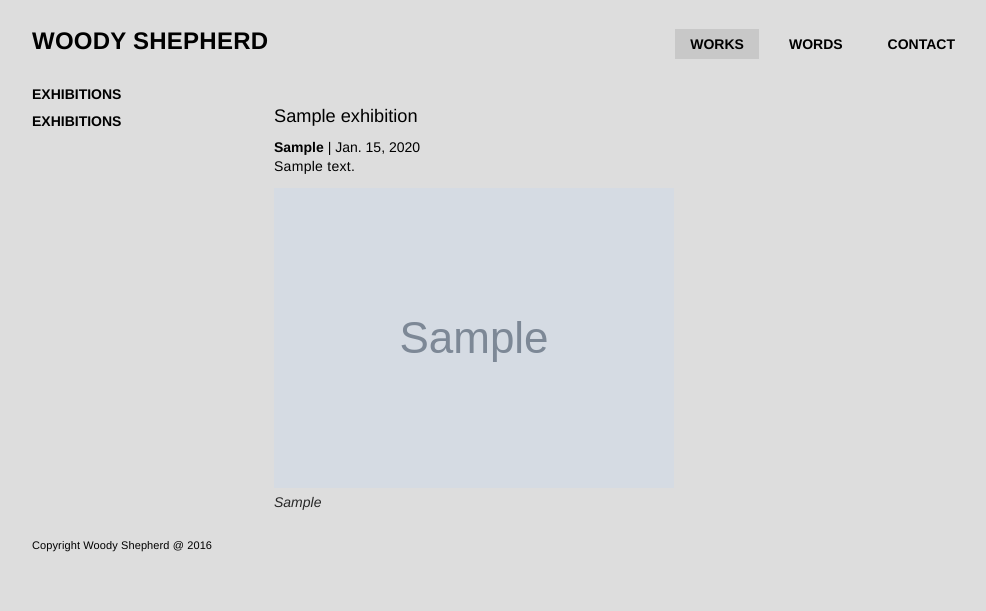
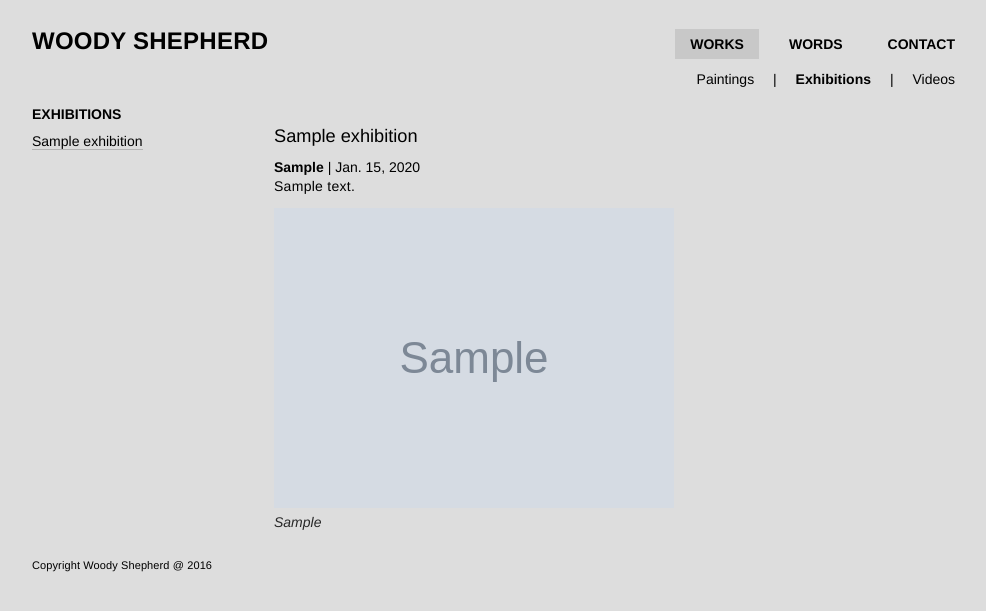
Before and after one commit to jcaraballo17/secret-webpage, a Django app: page /works/exhibitions/1 in a window 1280 px wide. Shown: the top 611 px of the page, without its empty margins (139-1125 px from the left). Run offline with Django 3.2, Linux system fonts and the light colour scheme; tables that the repository leaves empty hold one stand-in row (values such as "Sample post"); grey boxes marked "Sample" are stand-in pictures; parts of the project's set-up code (start-up, migrations or seed data) failed here and were passed over; some libraries are stand-ins or nearby versions.

Commit message:
re-structured html template hierarchy.

```diff
--- a/paintings/static/paintings/css/style.css
+++ b/paintings/static/paintings/css/style.css
@@ -149,7 +149,7 @@ p {
     border: 1px solid rgb(0, 0, 0);
 }
 
-.navbar-header .navbar-toggle:hover{
+.navbar-header .navbar-toggle:hover {
     border: 1px solid rgb(120, 120, 120);
     -webkit-transition: ease-in .15s;
     -moz-transition: ease-in .15s;
@@ -168,21 +168,6 @@ p {
 .icon-bar {
     background-color: rgb(0, 0, 0);
     padding: 2px 0 1px 0;
-}
-
-.navbar-active a, .navbar-active a:active, .navbar-active a:link {
-    background-color: rgb(200, 200, 200);
-    /*color: rgb(221, 221, 221);*/
-    /*border: 1px solid rgb(0,0,0);*/
-}
-
-.navbar-active a:hover {
-    background-color: rgb(200, 200, 200) !important;
-    /*border: 1px solid #bbbbbb !important;*/
-    -webkit-transition: ease-in .15s;
-    -moz-transition: ease-in .15s;
-    -o-transition: ease-in .15s;
-    transition: ease-in .15s;
 }
 
 .navbar-links{
@@ -211,6 +196,39 @@ p {
         margin-top: 0;
     }
 }
+
+#nav-section-works #nav-works a, #nav-section-works #nav-works a:active, #nav-section-works #nav-works a:link,
+#nav-section-words #nav-words a, #nav-section-words #nav-words a:active, #nav-section-words #nav-words a:link,
+#nav-section-contact #nav-contact a, #nav-section-contact #nav-contact a:active, #nav-section-contact #nav-contact a:link {
+    background-color: rgb(200, 200, 200);
+    /*color: rgb(221, 221, 221);*/
+    /*border: 1px solid rgb(0,0,0);*/
+}
+
+
+#nav-section-works #nav-works a:hover,
+#nav-section-words #nav-words a:hover,
+#nav-section-contact #nav-contact a:hover {
+    background-color: rgb(200, 200, 200) !important;
+    /*border: 1px solid #bbbbbb !important;*/
+    -webkit-transition: ease-in .15s;
+    -moz-transition: ease-in .15s;
+    -o-transition: ease-in .15s;
+    transition: ease-in .15s;
+}
+
+#subnav-section-paintings #subnav-paintings,
+#subnav-section-exhibitions #subnav-exhibitions,
+#subnav-section-videos #subnav-videos {
+    font-weight: 700;
+}
+
+#subnav-section-paintings #subnav-paintings:after,
+#subnav-section-exhibitions #subnav-exhibitions:after,
+#subnav-section-videos #subnav-videos:after {
+    font-weight: normal;
+}
+
 
 /* HOME + BACKGROUND */
 .home-background {
@@ -307,14 +325,6 @@ p {
 .nav-page-category li:last-child:after {
     content: "";
     margin-left: 0;
-}
-
-li.nav-category-active:after {
-    font-weight: normal;
-}
-
-li.nav-category-active {
-    font-weight: 700;
 }
 
 .works-gallery {
--- a/paintings/templates/paintings/base.html
+++ b/paintings/templates/paintings/base.html
@@ -1,4 +1,4 @@
-{% load static from staticfiles %}
+{% load static %}
 <!DOCTYPE html>
 <html lang="en">
 <head>
@@ -13,25 +13,35 @@
 </head>
 
 <body>
-{% block navigation %}
-    <!--TOPBAR-->
-    <input id="active-navigation" type="hidden" value="{{ active_navigation }}">
-    <div class="container">
+{% block main-navigation %}
+    <div id="nav-section{% if active_navigation %}-{{ active_navigation }}{% endif %}" class="container">
         <div class="row top-navbar">
             <header class="navbar-header">
-                <!--<button type="button" class="navbar-toggle collapsed" data-toggle="collapse"
-                        data-target="#topnav-toggle-button"><span class="sr-only">Toggle navigation</span> <span
-                        class="icon-bar"></span> <span class="icon-bar"></span> <span class="icon-bar"></span></button>-->
                 <a class="navbar-brand" href="{% url 'home' %}">WOODY SHEPHERD</a>
             </header>
-            <nav class="navbar-links"> <!--class="collapse navbar-collapse" id="topnav-toggle-button"-->
+            <nav class="navbar-links">
                 <ul class="nav navbar-nav navbar-right">
-                    <li id="nav-works"><a href="{% url 'paintings' %}">WORKS</a></li>
-                    <li id="nav-words"><a href="{% url 'featured_word' %}">WORDS</a></li>
-                    <li id="nav-contact"><a href="{% url 'contact' %}">CONTACT</a></li>
-{#                    <li id="nav-shop"><a href="#">SHOP</a></li>#}
+                    {% block navigation_items %}
+                        <li id="nav-works"><a href="{% url 'paintings' %}">WORKS</a></li>
+                        <li id="nav-words"><a href="{% url 'featured_word' %}">WORDS</a></li>
+                        <li id="nav-contact"><a href="{% url 'contact' %}">CONTACT</a></li>
+{#                      <li id="nav-shop"><a href="#">SHOP</a></li>#}
+                    {% endblock %}
                 </ul>
             </nav>
+        </div>
+    </div>
+{% endblock %}
+
+{% block subnavigation %}
+    <div id="subnav-section{% if active_subnavigation %}-{{ active_subnavigation }}{% endif %}" class="container">
+        <div class="row">
+            <div class="col-md-12">
+                <ul class="nav-page-category">
+                    {% block subnavigation-items %}
+                    {% endblock %}
+                </ul>
+            </div>
         </div>
     </div>
 {% endblock %}
@@ -40,7 +50,6 @@
 {% endblock %}
 
 {% block footer %}
-    <!--FOOTER-->
     <footer class="footer">
         <div class="container">
             <div class="row">
@@ -55,12 +64,7 @@
 {% block scripts %}
     <script src="{% static 'paintings/js/libraries/jquery-1.11.3.min.js' %}"></script>
     <script src="{% static 'paintings/js/libraries/bootstrap.min.js' %}"></script>
-    <script>
-        $(document).ready(function(){
-            var activeNavigation = $('#active-navigation').val();
-            $('#nav-' + activeNavigation).addClass('navbar-active');
-        });
-    </script>
 {% endblock %}
+
 </body>
 </html>
--- /dev/null
+++ b/paintings/templates/paintings/gallery.html
@@ -0,0 +1,41 @@
+{% extends 'paintings/works.html' %}
+{% load static %}
+
+{% block subnavigation-items %}
+    <li id="subnav-paintings"><a href="{% url 'paintings' %}">Paintings</a></li>
+    <li id="subnav-exhibitions"><a href="{% url 'exhibitions' %}">Exhibitions</a></li>
+    <li id="subnav-videos"><a href="{% url 'videos' %}">Videos</a></li>
+{% endblock %}
+
+{% block content %}
+    <div class="container">
+        {% block gallery-items %}
+
+        {% endblock %}
+
+        <div class="col-md-12 load-more-div">
+            <a class="load-more-button"><span class="small"><strong>LOAD MORE</strong></span></a>
+        </div>
+    </div>
+{% endblock %}
+
+{% block scripts %}
+    {{ block.super }}
+    <script>
+        $(document).ready(function(){
+            var maxPieceCount = 16;
+            var loadMoreButton = $('div.load-more-div');
+            var pieces = $('div.works-gallery div.gallery-thumbnail');
+            if (pieces.length > maxPieceCount) {
+                loadMoreButton.show();
+                loadMoreButton.on('click', function() {
+                    var notShown = pieces.filter(function() { return $(this).css('display') == 'none'; });
+                    notShown.slice(0, maxPieceCount).show();
+                    if (notShown.length <= maxPieceCount) {
+                        loadMoreButton.hide();
+                    }
+                });
+            }
+        });
+    </script>
+{% endblock %}
--- a/paintings/templates/paintings/announcement.html
+++ b/paintings/templates/paintings/sections/announcement.html
@@ -5,9 +5,9 @@
     <div class="container">
         <div class="row piece-row">
             <div class="col-md-9">
-                <h1>{{ object.title }}</h1>
-                <span class="sub-info">{{ object.date }}</span>
-                <p>{{ object.description }}</p>
+                <h1>{{ announcement.title }}</h1>
+                <span class="sub-info">{{ announcement.date }}</span>
+                <p>{{ announcement.description }}</p>
             </div>
         </div>
     </div>
--- a/paintings/templates/paintings/contact.html
+++ b/paintings/templates/paintings/sections/contact.html
@@ -1,11 +1,12 @@
 {% extends 'paintings/base.html' %}
-{% load static from staticfiles %}
+{% load static %}
 
-{% block navigation %}
+{% block main-navigation %}
     {% with 'contact' as active_navigation %}
         {{ block.super }}
     {% endwith %}
 {% endblock %}
+
 
 {% block content %}
     <div class="container">
@@ -70,5 +71,4 @@
             </div>
         </div>
     </div>
-
 {% endblock %}
--- a/paintings/templates/paintings/style.html
+++ b/paintings/templates/paintings/sections/style.html
@@ -5,8 +5,8 @@
 <meta http-equiv="X-UA-Compatible" content="IE=edge">
 <meta name="viewport" content="width=device-width, initial-scale=1">
 <title>Woody Shepherd - Style Sheet</title>
-<link href="../../static/paintings/css/bootstrap.css" rel="stylesheet">
-<link href="../../static/paintings/css/style.css" rel="stylesheet">
+<link href="../../../static/paintings/css/bootstrap.css" rel="stylesheet">
+<link href="../../../static/paintings/css/style.css" rel="stylesheet">
 </head>
 
 <body>
@@ -72,6 +72,6 @@
 <!-- jQuery (necessary for Bootstrap's JavaScript plugins) -->
 <script src="https://ajax.googleapis.com/ajax/libs/jquery/1.11.2/jquery.min.js"></script>
 <!-- Include all compiled plugins (below), or include individual files as needed -->
-<script src="../../static/paintings/js/libraries/bootstrap.min.js"></script>
+<script src="../../../static/paintings/js/libraries/bootstrap.min.js"></script>
 </body>
 </html>
--- a/paintings/templates/paintings/works/exhibition.html
+++ b/paintings/templates/paintings/sections/works/exhibitions.html
@@ -1,8 +1,8 @@
-{% extends 'paintings/base.html' %}
+{% extends 'paintings/gallery.html' %}
 {% load staticfiles %}
 
-{% block navigation %}
-    {% with 'works' as active_navigation %}
+{% block subnavigation %}
+    {% with 'exhibitions' as active_subnavigation %}
         {{ block.super }}
     {% endwith %}
 {% endblock %}
@@ -13,18 +13,17 @@
             <div class="col-sm-3 col-md-3">
                 <span><strong>EXHIBITIONS</strong></span>
                 <ul class="links-list">
-                    <li><strong>EXHIBITIONS</strong></li>
                     {% for exhibition in exhibitions_list %}
                         <li class="hidden-xs"><a href="{% url 'exhibition' exhibition.pk %}">{{ exhibition.title }}</a></li>
                     {% endfor %}
 
-                    <li class="visible-xs"><span>View All Exhibitions</span></li>
+                    <li class="visible-xs view-all"><span>View All Exhibitions</span></li>
                 </ul>
             </div>
             <div class="col-sm-9 col-md-9 exhibition-container">
-                <h3>{{ object.title }}</h3>
-                <span class="exhibition-info"><strong>{{ object.place }}</strong> | {{ object.date }}</span>
-                <p>{{ object.description }}</p>
+                <h3>{{ exhibition.title }}</h3>
+                <span class="exhibition-info"><strong>{{ exhibition.place }}</strong> | {{ exhibition.date }}</span>
+                <p>{{ exhibition.description }}</p>
                 {% for exhibition_image in exhibition.images.all %}
                     <img src="{{ exhibition_image.image.url }}" class="img-responsive"/>
                     <span class="caption-text">{{ exhibition_image.caption }}</span>
--- /dev/null
+++ b/paintings/templates/paintings/works.html
@@ -0,0 +1,8 @@
+{% extends 'paintings/base.html' %}
+{% load static %}
+
+{% block main-navigation %}
+    {% with 'works' as active_navigation %}
+        {{ block.super }}
+    {% endwith %}
+{% endblock %}
--- a/paintings/views.py
+++ b/paintings/views.py
@@ -6,29 +6,31 @@ from paintings.models import Announcement, HomePageImage, Painting, Video, Exhib
 
 
 class HomeView(TemplateView):
-    template_name = "paintings/index.html"
+    template_name = 'paintings/index.html'
 
     def get_context_data(self, **kwargs):
         context = super(HomeView, self).get_context_data(**kwargs)
-        context['announcement'] = Announcement.objects.filter(active=True).first()
+        context['active_announcement'] = Announcement.objects.filter(active=True).first()
         context['background_image'] = HomePageImage.objects.all().order_by('?').first()
         return context
 
 
 class AnnouncementView(DetailView):
     model = Announcement
-    template_name = "paintings/announcement.html"
+    context_object_name = 'announcement'
+    template_name = 'paintings/sections/announcement.html'
 
 
 class PaintingsView(ListView):
     model = Painting
-    template_name = 'paintings/works/paintings.html'
+    template_name = 'paintings/sections/works/paintings_list.html'
     context_object_name = 'paintings'
 
 
 class PaintingDetailView(DetailView):
     model = Painting
-    template_name = "paintings/works/painting.html"
+    context_object_name = 'painting'
+    template_name = 'paintings/sections/works/painting_detail.html'
 
     def get_context_data(self, **kwargs):
         context = super(PaintingDetailView, self).get_context_data(**kwargs)
@@ -38,31 +40,16 @@ class PaintingDetailView(DetailView):
         return context
 
 
-class ExhibitionsView(ListView):
-    model = Exhibition
-    template_name = 'paintings/works/exhibitions.html'
-    context_object_name = 'exhibitions'
-
-    def get_context_data(self, **kwargs):
-        context = super(ExhibitionsView, self).get_context_data(**kwargs)
-        context['exhibitions_list'] = Exhibition.objects.all()
-        return context
-
-
-class ExhibitionDetailView(DetailView):
-    model = Exhibition
-    template_name = "paintings/works/exhibition.html"
-
-
 class VideosView(ListView):
     model = Video
-    template_name = 'paintings/works/videos.html'
+    template_name = 'paintings/sections/works/videos_list.html'
     context_object_name = 'videos'
 
 
 class VideoDetailView(DetailView):
     model = Video
-    template_name = "paintings/works/video.html"
+    context_object_name = 'video'
+    template_name = 'paintings/sections/works/video_detail.html'
 
     def get_context_data(self, **kwargs):
         context = super(VideoDetailView, self).get_context_data(**kwargs)
@@ -72,9 +59,26 @@ class VideoDetailView(DetailView):
         return context
 
 
+class ExhibitionsView(DetailView):
+    model = Exhibition
+    context_object_name = 'exhibition'
+    template_name = 'paintings/sections/works/exhibitions.html'
+
+    def get_context_data(self, **kwargs):
+        context = super(ExhibitionsView, self).get_context_data(**kwargs)
+        context['exhibitions_list'] = Exhibition.objects.all()
+        return context
+
+    def get_object(self, queryset=None):
+        if 'pk' in self.kwargs:
+            return super(ExhibitionsView, self).get_object(queryset)
+        return Exhibition.objects.first()
+
+
 class WordsView(DetailView):
     model = Word
-    template_name = 'paintings/words.html'
+    context_object_name = 'word_entry'
+    template_name = 'paintings/sections/words.html'
 
     def get_context_data(self, **kwargs):
         context = super(WordsView, self).get_context_data(**kwargs)
@@ -91,4 +95,4 @@ class WordsView(DetailView):
 
 
 class ContactView(TemplateView):
-    template_name = "paintings/contact.html"
+    template_name = 'paintings/sections/contact.html'
--- a/woodypage/urls.py
+++ b/woodypage/urls.py
@@ -20,7 +20,7 @@ from django.contrib import admin
 
 
 from paintings.views import HomeView, PaintingDetailView, PaintingsView, AnnouncementView, ContactView, ExhibitionsView, \
-    ExhibitionDetailView, VideosView, VideoDetailView, WordsView
+    VideosView, VideoDetailView, WordsView
 
 urlpatterns = [
     url(r'^$', HomeView.as_view(), name='home'),
@@ -28,7 +28,7 @@ urlpatterns = [
     url(r'^works/paintings$', PaintingsView.as_view(), name='paintings'),
     url(r'^works/paintings/(?P<pk>[-\w]+)$', PaintingDetailView.as_view(), name='painting'),
     url(r'^works/exhibitions$', ExhibitionsView.as_view(), name='exhibitions'),
-    url(r'^works/exhibitions/(?P<pk>[-\w]+)$', ExhibitionDetailView.as_view(), name='exhibition'),
+    url(r'^works/exhibitions/(?P<pk>[-\w]+)$', ExhibitionsView.as_view(), name='exhibition'),
     url(r'^works/videos$', VideosView.as_view(), name='videos'),
     url(r'^works/videos/(?P<pk>[-\w]+)$', VideoDetailView.as_view(), name='video'),
     url(r'^words/(?P<pk>[-\w]+)$', WordsView.as_view(), name='words'),
```
Also changed, not shown: paintings/templates/paintings/index.html (+9 -3 lines), paintings/templates/paintings/sections/words.html (renamed from paintings/templates/paintings/words.html, +5 -5 lines), paintings/templates/paintings/sections/works/painting_detail.html (renamed from paintings/templates/paintings/works/painting.html, +9 -15 lines), paintings/templates/paintings/sections/works/paintings_list.html (renamed from paintings/templates/paintings/works/paintings.html, +5 -5 lines), paintings/templates/paintings/sections/works/video_detail.html (renamed from paintings/templates/paintings/works/video.html, +6 -6 lines), paintings/templates/paintings/sections/works/videos_list.html (renamed from paintings/templates/paintings/works/videos.html, +5 -5 lines), paintings/templates/paintings/snippets/announcemets.html (deleted, +0 -7 lines), paintings/templates/paintings/works/exhibitions.html (deleted, +0 -29 lines), paintings/templates/paintings/works/works.html (deleted, +0 -58 lines), requirements.txt (added, +13 -0 lines).
